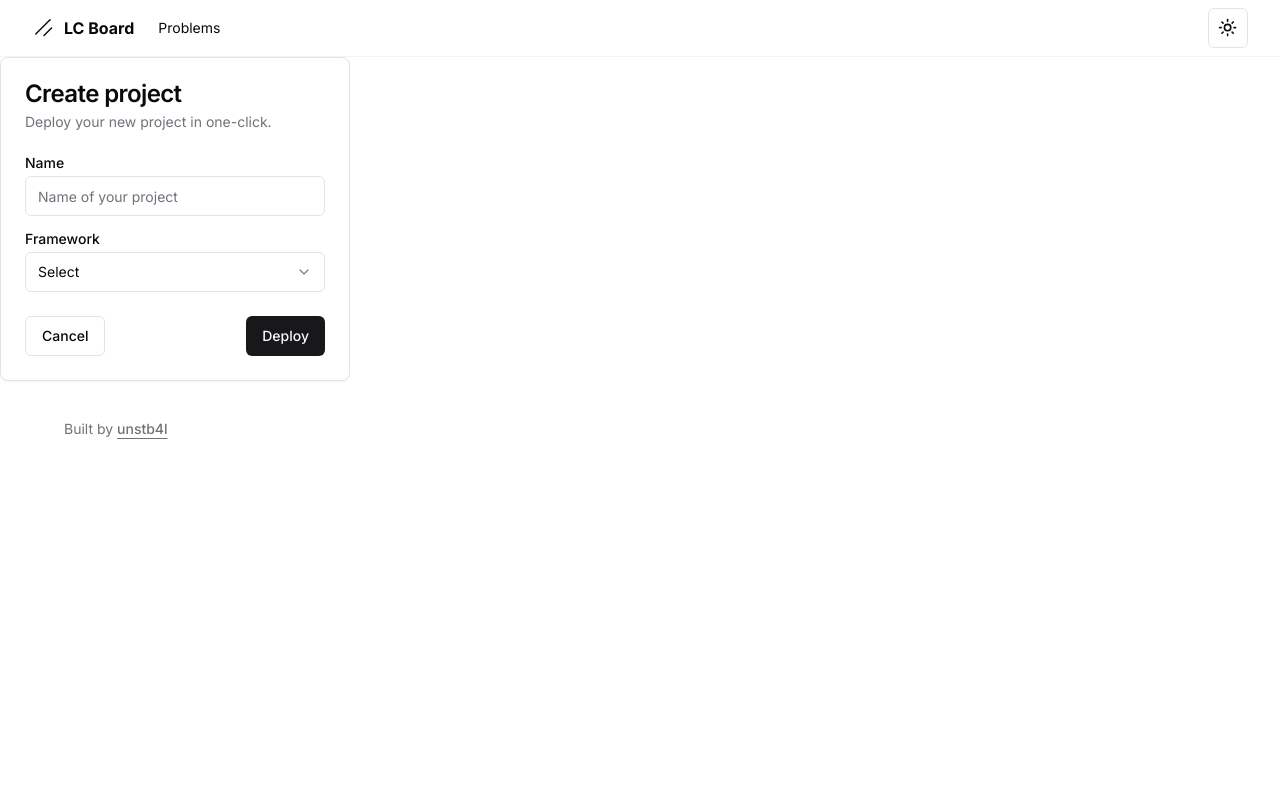
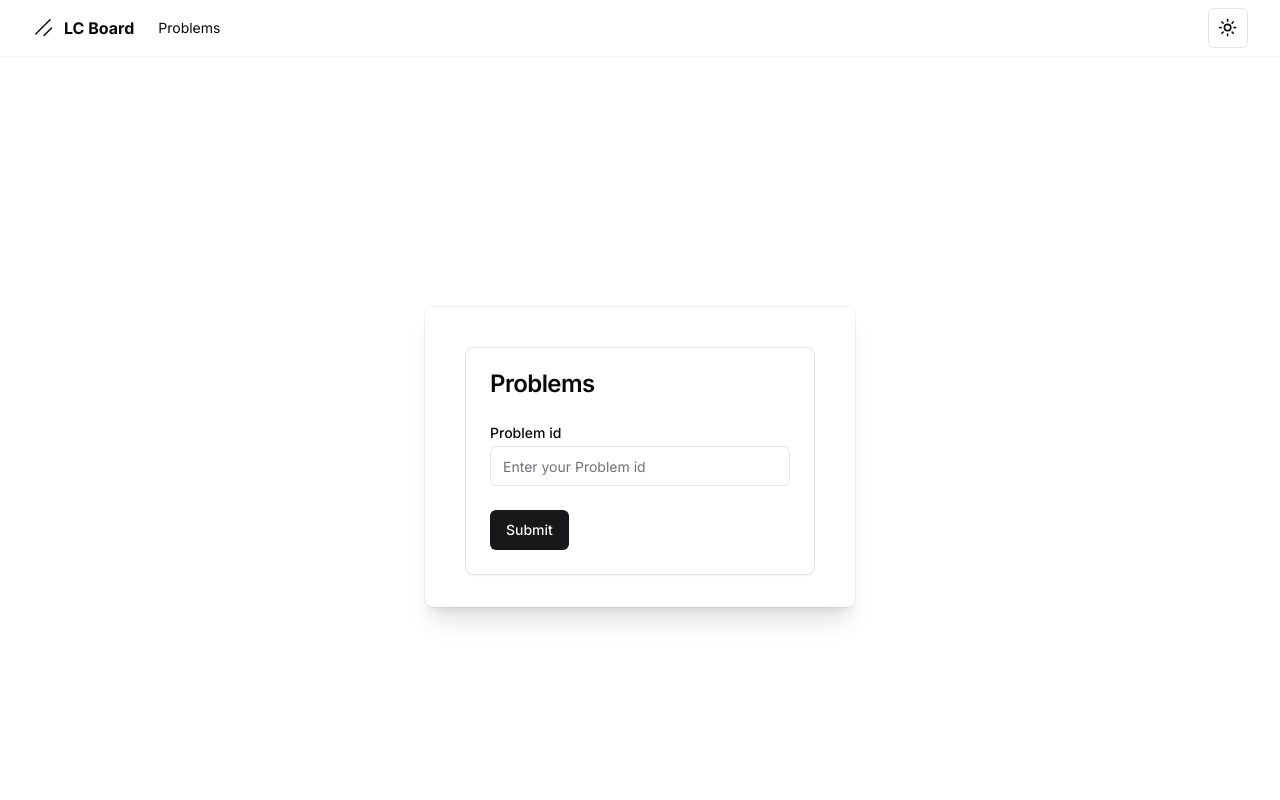
Before and after one commit to Jeevan-23/leetcodeboard, a Next.js app: page /problems in a window 1280 px wide. Shown: the top 800 px of the page. Built offline with nearby package versions, Linux system fonts and the light colour scheme.

Commit message:
edited the form details

```diff
--- a/app/problems/page.tsx
+++ b/app/problems/page.tsx
@@ -2,7 +2,13 @@ import CardWithForm from "@/components/card-form"
 
 export default function problems() {
     return (
-     <CardWithForm />
+      <div className="relative flex min-h-screen flex-col justify-center overflow-hidden py-6 sm:py-12 ">
+      <div className="relative px-6 pt-10 pb-8 shadow-xl ring-1 ring-gray-900/5 sm:mx-auto sm:max-w-lg sm:rounded-lg sm:px-10 ">
+        <span style={{ display: "flex", alignItems: "center" }}>
+          <CardWithForm />
+        </span>
+      </div>
+    </div>
 
     );
   };
--- a/components/card-form.tsx
+++ b/components/card-form.tsx
@@ -11,47 +11,27 @@ import {
 } from "@/components/ui/card"
 import { Input } from "@/components/ui/input"
 import { Label } from "@/components/ui/label"
-import {
-  Select,
-  SelectContent,
-  SelectItem,
-  SelectTrigger,
-  SelectValue,
-} from "@/components/ui/select"
 
 
 export default function CardWithForm() {
   return (
     <Card className="w-[350px]">
       <CardHeader>
-        <CardTitle>Create project</CardTitle>
-        <CardDescription>Deploy your new project in one-click.</CardDescription>
+        <CardTitle>Problems</CardTitle>
+        <CardDescription></CardDescription>
       </CardHeader>
       <CardContent>
         <form>
           <div className="grid w-full items-center gap-4">
             <div className="flex flex-col space-y-1.5">
-              <Label htmlFor="name">Name</Label>
-              <Input id="name" placeholder="Name of your project" />
-            </div>
-            <div className="flex flex-col space-y-1.5">
-              <Label htmlFor="framework">Framework</Label>
-              <Select>
-                <SelectTrigger id="framework">
-                  <SelectValue placeholder="Select" />
-                </SelectTrigger>
-                <SelectContent position="popper">
-                  <SelectItem value="next">Next.js</SelectItem>
-                  <SelectItem value="sveltekit">SvelteKit</SelectItem>
-                </SelectContent>
-              </Select>
+              <Label htmlFor="name">Problem id</Label>
+              <Input id="name" placeholder="Enter your Problem id" />
             </div>
           </div>
         </form>
       </CardContent>
       <CardFooter className="flex justify-between">
-        <Button variant="outline">Cancel</Button>
-        <Button>Deploy</Button>
+        <Button>Submit</Button>
       </CardFooter>
     </Card>
   )
```
